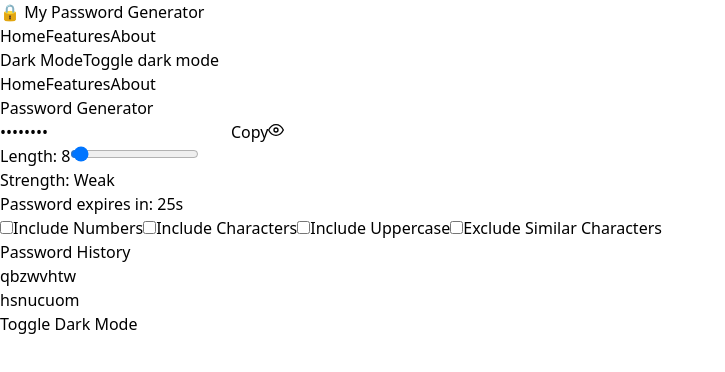
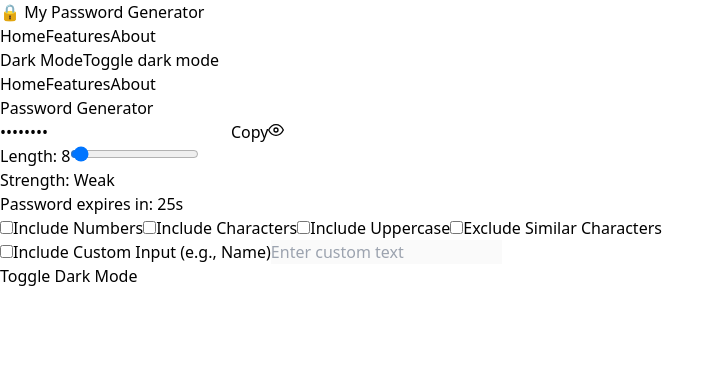
Before and after one commit to priyankap0101/Password-Generator, a React app: page / in a window 1280 px wide. Shown: the top 372 px of the page, without its empty margins (0-725 px from the left). Built offline with nearby package versions, Linux system fonts and the light colour scheme; the HTML template or start-up script is replaced by a standard one.

Commit message:
Add custom input option for password generation with toggle feature and UI update

```diff
--- a/src/App.jsx
+++ b/src/App.jsx
@@ -1,6 +1,6 @@
 import { useState, useCallback, useEffect, useRef } from "react";
 import Header from "./component/Header";
-import { FiEye, FiEyeOff } from "react-icons/fi"; // Icons for password visibility toggle
+import { FiEye, FiEyeOff } from "react-icons/fi";
 
 function App() {
   const [length, setLength] = useState(8);
@@ -8,12 +8,14 @@ function App() {
   const [characterAllowed, setCharAllowed] = useState(false);
   const [uppercaseAllowed, setUppercaseAllowed] = useState(false);
   const [excludeSimilar, setExcludeSimilar] = useState(false);
+  const [customInput, setCustomInput] = useState(""); // Custom input state
+  const [useCustomInput, setUseCustomInput] = useState(false); // Toggle for using custom input
   const [password, setPassword] = useState("");
   const [showPassword, setShowPassword] = useState(false);
   const [passwordHistory, setPasswordHistory] = useState([]);
   const [timeRemaining, setTimeRemaining] = useState(30);
   const [copied, setCopied] = useState(false);
-  const [darkMode, setDarkMode] = useState(false); // Dark mode state
+  const [darkMode, setDarkMode] = useState(false);
   const passwordRef = useRef(null);
 
   // Custom hook for password generation logic
@@ -28,24 +30,36 @@ function App() {
 
       if (excludeSimilar) str = str.replace(/[O0Il1]/g, ""); // Exclude similar characters
 
+      // Generate the main part of the password
       for (let i = 1; i <= length; i++) {
         let char = Math.floor(Math.random() * str.length);
         pass += str.charAt(char);
       }
+
+      // Add custom input if it's enabled and not empty
+      if (useCustomInput && customInput) {
+        // Insert custom input at a random position
+        const insertAt = Math.floor(Math.random() * pass.length);
+        pass = pass.slice(0, insertAt) + customInput + pass.slice(insertAt);
+      }
+
       return pass;
-    }, [length, numberAllowed, characterAllowed, uppercaseAllowed, excludeSimilar]);
+    }, [length, numberAllowed, characterAllowed, uppercaseAllowed, excludeSimilar, customInput, useCustomInput]);
   };
 
   const passwordGenerator = usePasswordGenerator();
 
-  const calculateStrength = useCallback((pass) => {
+  const calculateStrength = useCallback(
+    (pass) => {
       let strength = "Weak";
       if (pass.length >= 12) strength = "Moderate";
       if (pass.length >= 16 && numberAllowed && characterAllowed && uppercaseAllowed) {
         strength = "Strong";
       }
       return strength;
-  }, [numberAllowed, characterAllowed, uppercaseAllowed]);
+    },
+    [numberAllowed, characterAllowed, uppercaseAllowed]
+  );
 
   const copyPasswordToClipboard = useCallback(() => {
     passwordRef.current?.select();
@@ -77,28 +91,28 @@ function App() {
   };
 
   return (
-    <div className={`min-h-screen ${darkMode ? "bg-gray-900 text-white" : "bg-gray-100 text-gray-800"}`}>
+    <div className={`min-h-screen ${darkMode ? "bg-gray-800 text-gray-200" : "bg-gray-100 text-gray-800"}`}>
       <Header />
-      <div className="w-full max-w-md px-6 py-4 mx-auto my-8 rounded-lg shadow-lg">
+      <div className="w-full max-w-md px-6 py-4 mx-auto my-8 bg-white rounded-lg shadow-lg dark:bg-gray-900">
         <h1 className="mb-4 text-2xl font-bold text-center">Password Generator</h1>
 
-        <div className="flex items-center mb-4 rounded-lg shadow">
+        <div className="flex items-center mb-4 space-x-2 rounded-lg shadow">
           <input
             type={showPassword ? "text" : "password"}
             value={password}
             ref={passwordRef}
-            className="w-full px-3 py-2 text-lg text-gray-800 outline-none bg-gray-50"
+            className="w-full px-3 py-2 text-lg text-gray-800 rounded-l-lg outline-none bg-gray-50 dark:bg-gray-700 dark:text-gray-200"
             readOnly
           />
           <button
             onClick={copyPasswordToClipboard}
-            className="px-4 py-2 text-white transition-colors bg-blue-600 hover:bg-blue-500"
+            className="px-4 py-2 text-white transition-colors bg-blue-600 rounded-r-lg hover:bg-blue-500"
           >
             Copy
           </button>
           <button
             onClick={() => setShowPassword(!showPassword)}
-            className="px-4 py-2 text-white transition-colors bg-gray-600 hover:bg-gray-500"
+            className="px-4 py-2 text-white transition-colors bg-gray-600 rounded-lg hover:bg-gray-500"
           >
             {showPassword ? <FiEyeOff /> : <FiEye />}
           </button>
@@ -118,7 +132,7 @@ function App() {
             max={100}
             value={length}
             onChange={(e) => setLength(e.target.value)}
-            className="w-full cursor-pointer"
+            className="w-full bg-gray-300 rounded-lg cursor-pointer"
           />
         </div>
 
@@ -126,7 +140,7 @@ function App() {
           <label className="mr-4">Strength: {calculateStrength(password)}</label>
           <div className="relative w-full h-2 bg-gray-300 rounded-full">
             <div
-              className={`absolute h-full rounded-full transition-all duration-300 ${
+              className={`absolute h-full rounded-full transition-all duration-500 ${
                 calculateStrength(password) === "Strong"
                   ? "bg-green-500 w-full"
                   : calculateStrength(password) === "Moderate"
@@ -137,7 +151,7 @@ function App() {
           </div>
         </div>
 
-        <div className="mb-4 text-center text-gray-500">
+        <div className="mb-4 text-center text-gray-500 dark:text-gray-400">
           Password expires in: {timeRemaining}s
           {timeRemaining < 10 && (
             <span className="ml-2 text-red-500">Hurry!</span>
@@ -150,7 +164,7 @@ function App() {
               type="checkbox"
               checked={numberAllowed}
               onChange={() => setNumberAllowed(!numberAllowed)}
-              className="mr-2 cursor-pointer"
+              className="mr-2 rounded cursor-pointer focus:ring-2 focus:ring-blue-400"
             />
             Include Numbers
           </label>
@@ -159,7 +173,7 @@ function App() {
               type="checkbox"
               checked={characterAllowed}
               onChange={() => setCharAllowed(!characterAllowed)}
-              className="mr-2 cursor-pointer"
+              className="mr-2 rounded cursor-pointer focus:ring-2 focus:ring-blue-400"
             />
             Include Characters
           </label>
@@ -168,7 +182,7 @@ function App() {
               type="checkbox"
               checked={uppercaseAllowed}
               onChange={() => setUppercaseAllowed(!uppercaseAllowed)}
-              className="mr-2 cursor-pointer"
+              className="mr-2 rounded cursor-pointer focus:ring-2 focus:ring-blue-400"
             />
             Include Uppercase
           </label>
@@ -177,31 +191,39 @@ function App() {
               type="checkbox"
               checked={excludeSimilar}
               onChange={() => setExcludeSimilar(!excludeSimilar)}
-              className="mr-2 cursor-pointer"
+              className="mr-2 rounded cursor-pointer focus:ring-2 focus:ring-blue-400"
             />
             Exclude Similar Characters
           </label>
         </div>
 
+        {/* Custom Input Section */}
         <div className="my-4">
-          <h2 className="mb-2">Password History</h2>
-          <ul className="text-sm">
-            {passwordHistory.map((pwd, index) => (
-              <li key={index} className="mb-1">
-                {pwd}
-              </li>
-            ))}
-          </ul>
+          <label className="flex items-center mb-2">
+            <input
+              type="checkbox"
+              checked={useCustomInput}
+              onChange={() => setUseCustomInput(!useCustomInput)}
+              className="mr-2 cursor-pointer"
+            />
+            Include Custom Input (e.g., Name)
+          </label>
+          <input
+            type="text"
+            value={customInput}
+            onChange={(e) => setCustomInput(e.target.value)}
+            disabled={!useCustomInput}
+            placeholder="Enter custom text"
+            className="w-full px-4 py-2 text-gray-800 bg-gray-100 rounded-lg outline-none dark:bg-gray-700 dark:text-gray-300"
+          />
         </div>
 
-        <div className="flex justify-end mt-4">
         <button
           onClick={toggleDarkMode}
-            className="px-4 py-2 text-sm font-medium text-white transition-colors bg-blue-500 rounded-md hover:bg-blue-400"
+          className="px-4 py-2 mt-4 text-white transition-colors bg-gray-800 rounded-lg hover:bg-gray-700"
         >
-            Toggle Dark Mode
+          Toggle {darkMode ? "Light" : "Dark"} Mode
         </button>
-        </div>
       </div>
     </div>
   );
```
Lines whose indentation alone changed are shown as unchanged.
